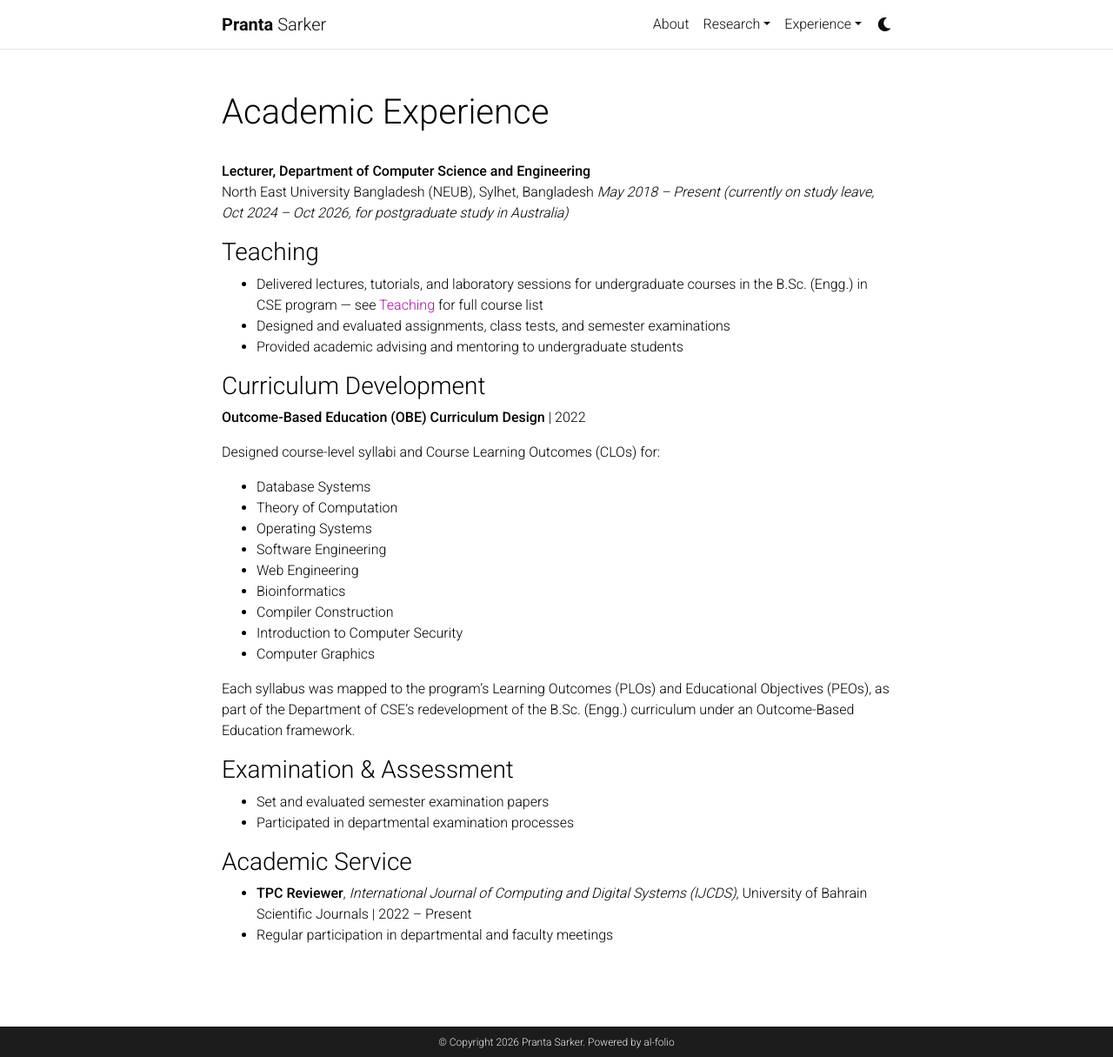
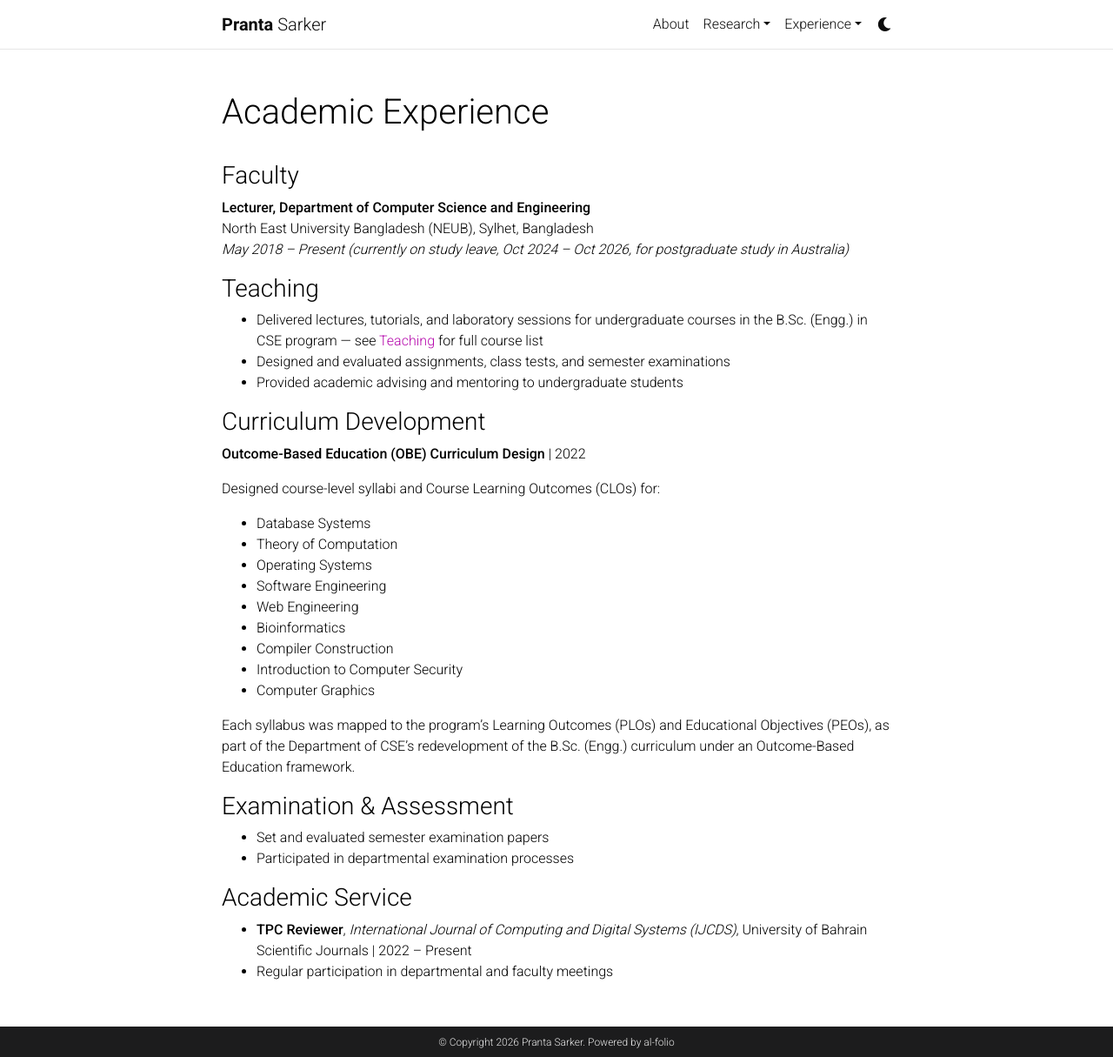
Before and after one commit to psarkerbd/psarkerbd.github.io, a Jekyll site: the page built from _pages/academic_experience.md, in a window 1280 px wide and 1215 px high. Shown: the whole window at 87% size. Built offline with Jekyll 4.4.1, drawn with Linux system fonts in a browser that asks for light colours; comment, search, counter and statistics services are not loaded; a style sheet for code colours, icons or effects is not loaded.

Commit message:
Update academic_experience.md

```diff
--- a/_pages/academic_experience.md
+++ b/_pages/academic_experience.md
@@ -6,9 +6,9 @@ description:
 nav: false
 nav_order:
 ---
-
+### Faculty
 **Lecturer, Department of Computer Science and Engineering** <br>
-North East University Bangladesh (NEUB), Sylhet, Bangladesh
+North East University Bangladesh (NEUB), Sylhet, Bangladesh <br>
 *May 2018 – Present (currently on study leave, Oct 2024 – Oct 2026,
 for postgraduate study in Australia)*
 
```
